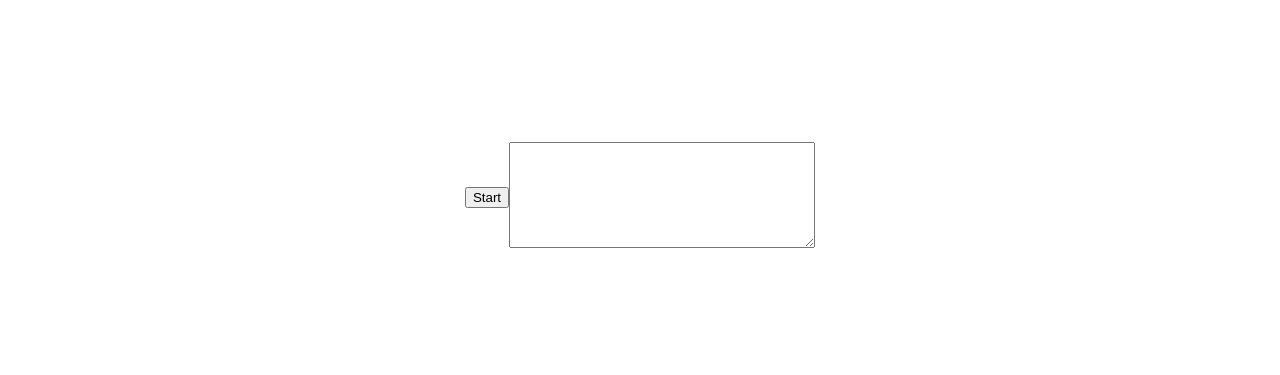
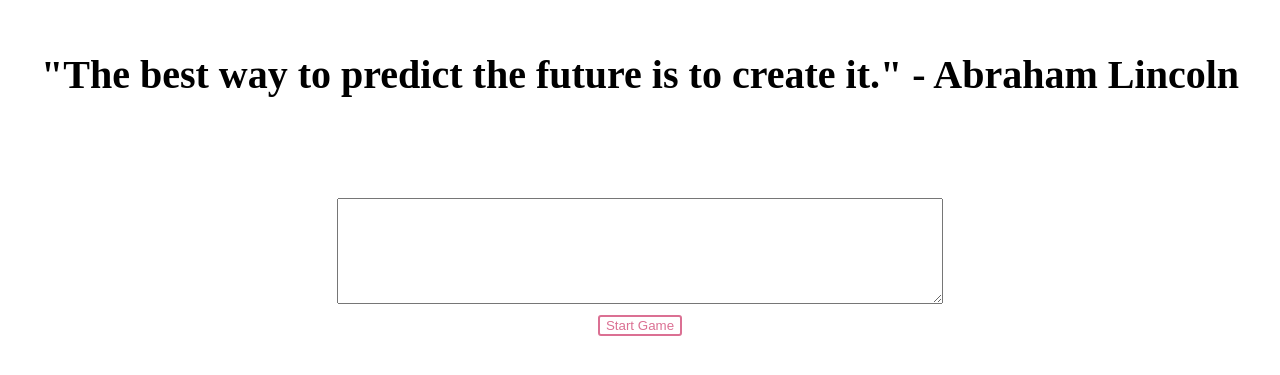
Before and after one commit to darkmasta/typing-game, a React app: page / in a window 1280 px wide. Shown: the part 211-586 px from the top of the page. Built offline with nearby package versions, Linux system fonts and the light colour scheme.

Commit message:
Render Quote, check and process typed text

```diff
--- a/package.json
+++ b/package.json
@@ -24,7 +24,9 @@
     "webpack-dev-server": "^4.7.4"
   },
   "dependencies": {
+    "@types/styled-components": "^5.1.24",
     "react": "^17.0.2",
-    "react-dom": "^17.0.2"
+    "react-dom": "^17.0.2",
+    "styled-components": "^5.3.5"
   }
 }
--- a/src/App.tsx
+++ b/src/App.tsx
@@ -1,7 +1,7 @@
 import React from "react";
 import Typer from "./components/Typer";
 
-const App = () => {
+const App = (): JSX.Element => {
   return (
     <>
       <Typer />
--- /dev/null
+++ b/src/components/Quote.tsx
@@ -0,0 +1,45 @@
+import React, { useEffect } from "react";
+import styled from "styled-components";
+
+const QuoteContainer = styled.div`
+  margin-bottom: 100px;
+`;
+
+interface Quote {
+  quote: string;
+  userText: string[];
+}
+
+const Quote: React.FC<Quote> = ({ quote, userText }) => {
+  const renderQuote = (): JSX.Element[] => {
+    return quote.split("").map((letter, index) => {
+      if (userText[index] === letter) {
+        return (
+          <span key={index} className="green">
+            {letter}
+          </span>
+        );
+      } else if (userText[index] === undefined) {
+        return (
+          <span key={index} className="white">
+            {letter}
+          </span>
+        );
+      } else {
+        return (
+          <span key={index} className="red">
+            {letter}
+          </span>
+        );
+      }
+    });
+  };
+
+  useEffect(() => {
+    console.log(userText);
+  }, [userText]);
+
+  return <QuoteContainer>{renderQuote()}</QuoteContainer>;
+};
+
+export default Quote;
--- /dev/null
+++ b/src/components/StartButton.tsx
@@ -0,0 +1,33 @@
+import React from "react";
+import styled from "styled-components";
+
+const Button = styled.button`
+  background: transparent;
+  border-radius: 3px;
+  border: 2px solid palevioletred;
+  color: palevioletred;
+  margin: 0.5em 1em;
+  paddding: 0.25em 1em;
+  &: hover {
+    background: palevioletred;
+    color: white;
+  }
+`;
+
+interface Props {
+  children: React.ReactNode;
+  setIsGameStarted: React.Dispatch<React.SetStateAction<boolean>>;
+}
+
+const StartButton: React.FC<Props> = ({ children, setIsGameStarted }) => {
+  const handleClick = () => {
+    setIsGameStarted(true);
+  };
+  return (
+    <div>
+      <Button>{children}</Button>
+    </div>
+  );
+};
+
+export default StartButton;
--- a/src/components/Typer.tsx
+++ b/src/components/Typer.tsx
@@ -1,20 +1,24 @@
 import React, { useState } from "react";
+import Quote from "./Quote";
+import Button from "./StartButton";
 
 const Typer: React.FC = () => {
   const [isStarted, setIsStarted] = React.useState<boolean>(false);
+  const [quote, setQuote] = useState<string>(
+    '"The best way to predict the future is to create it." - Abraham Lincoln'
+  );
+  const [userText, setUserText] = useState<string[]>([]);
 
-  const handleKeyPress = (e: string) => {
-    console.log(e.split(""));
+  const handleKeyPress = (e: string): void => {
+    setUserText(e.split(""));
   };
   // typescript onChange event handler react
-  const handleChange = (e: React.ChangeEvent<HTMLTextAreaElement>) => {};
+  const handleChange = (e: React.ChangeEvent<HTMLTextAreaElement>): void => {};
 
   return (
     <div className="container">
-      <div className="row">
-        <button className="start-button" onClick={() => setIsStarted(true)}>
-          Start
-        </button>
+      <div className="text-quote">
+        <Quote quote={quote} userText={userText} />
       </div>
       <div className="text">
         <textarea
@@ -22,6 +26,9 @@ const Typer: React.FC = () => {
           onChange={(e) => handleKeyPress(e.currentTarget.value)}
         ></textarea>
       </div>
+      <div className="row">
+        <Button setIsGameStarted={setIsStarted}>Start Game</Button>
+      </div>
     </div>
   );
 };
--- a/src/styles/main.css
+++ b/src/styles/main.css
@@ -4,9 +4,23 @@
   display: flex;
   align-items: center;
   justify-content: center;
+  flex-direction: column;
 }
 
 #input-text {
-  width: 300px;
+  width: 600px;
   height: 100px;
 }
+
+.green {
+  background-color: green;
+}
+
+.red {
+  background-color: red;
+}
+
+.text-quote {
+  font-size: 2.5rem;
+  font-weight: bold;
+}
```
Also changed, not shown: 1 other file (tests, documents, lock files or other folders).
